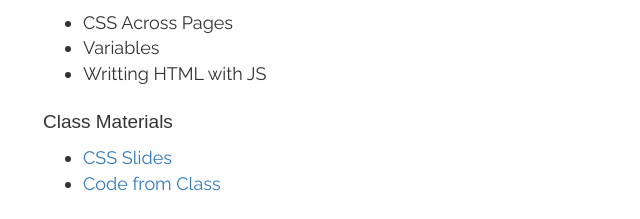
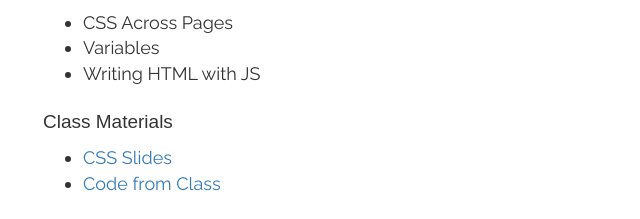
Before and after one commit to mikewesthad/saic-webart, a plain HTML site: page schedule.html in a window 1280 px wide. Shown: the part 2993-3212 px from the top of the page, 607-1247 px from the left. Drawn offline with nearby package versions, Linux system fonts and the light colour scheme; a web font is replaced by a local one.

Commit message:
Update 2016-10-06T03:16:44.676Z

```diff
--- a/schedule.html
+++ b/schedule.html
@@ -276,7 +276,7 @@
           <ul>
             <li>CSS Across Pages</li>
             <li>Variables</li>
-            <li>Writting HTML with JS</li>
+            <li>Writing HTML with JS</li>
           </ul>
           <h3>Class Materials</h3>
           <ul>
```
